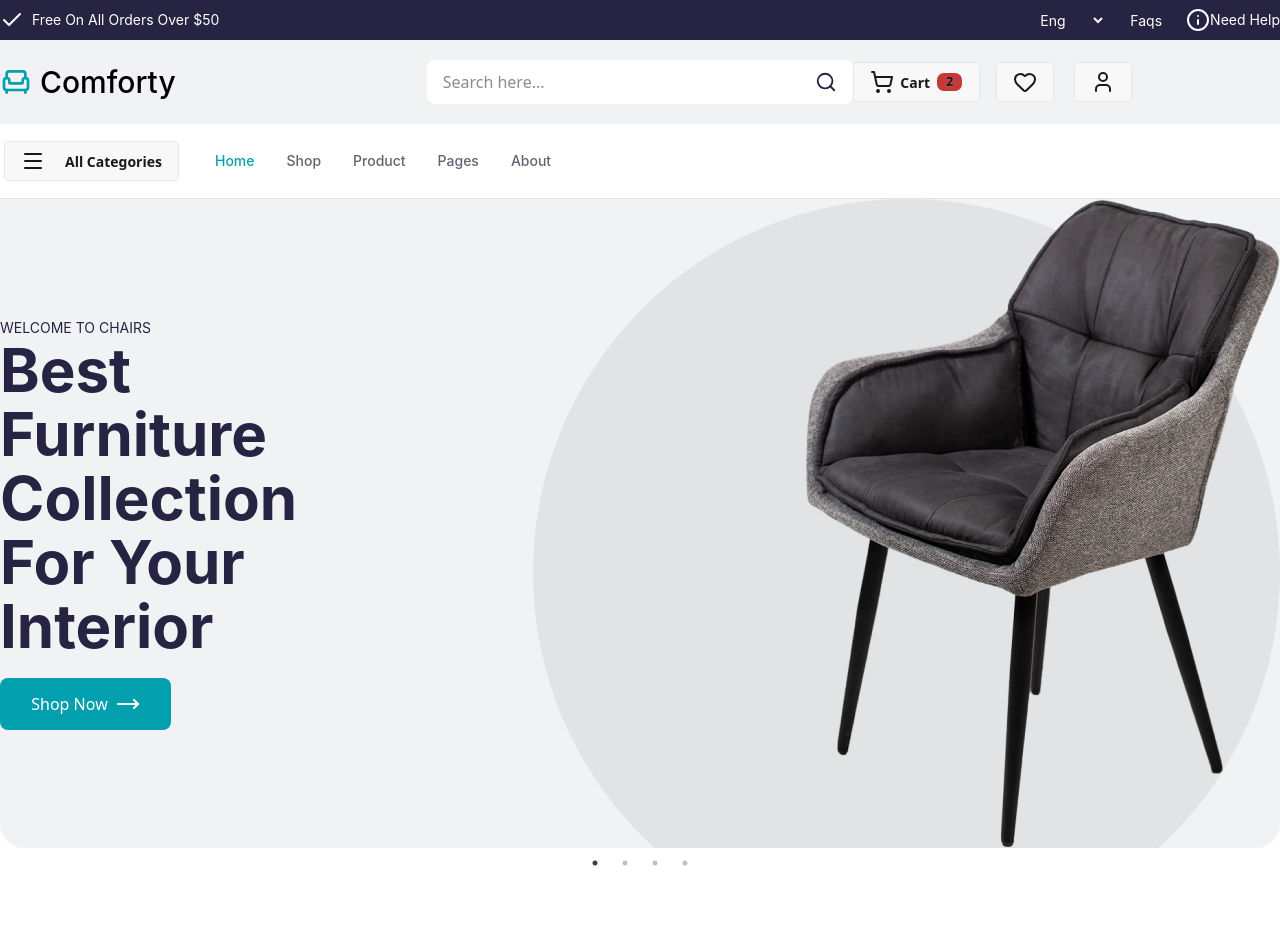
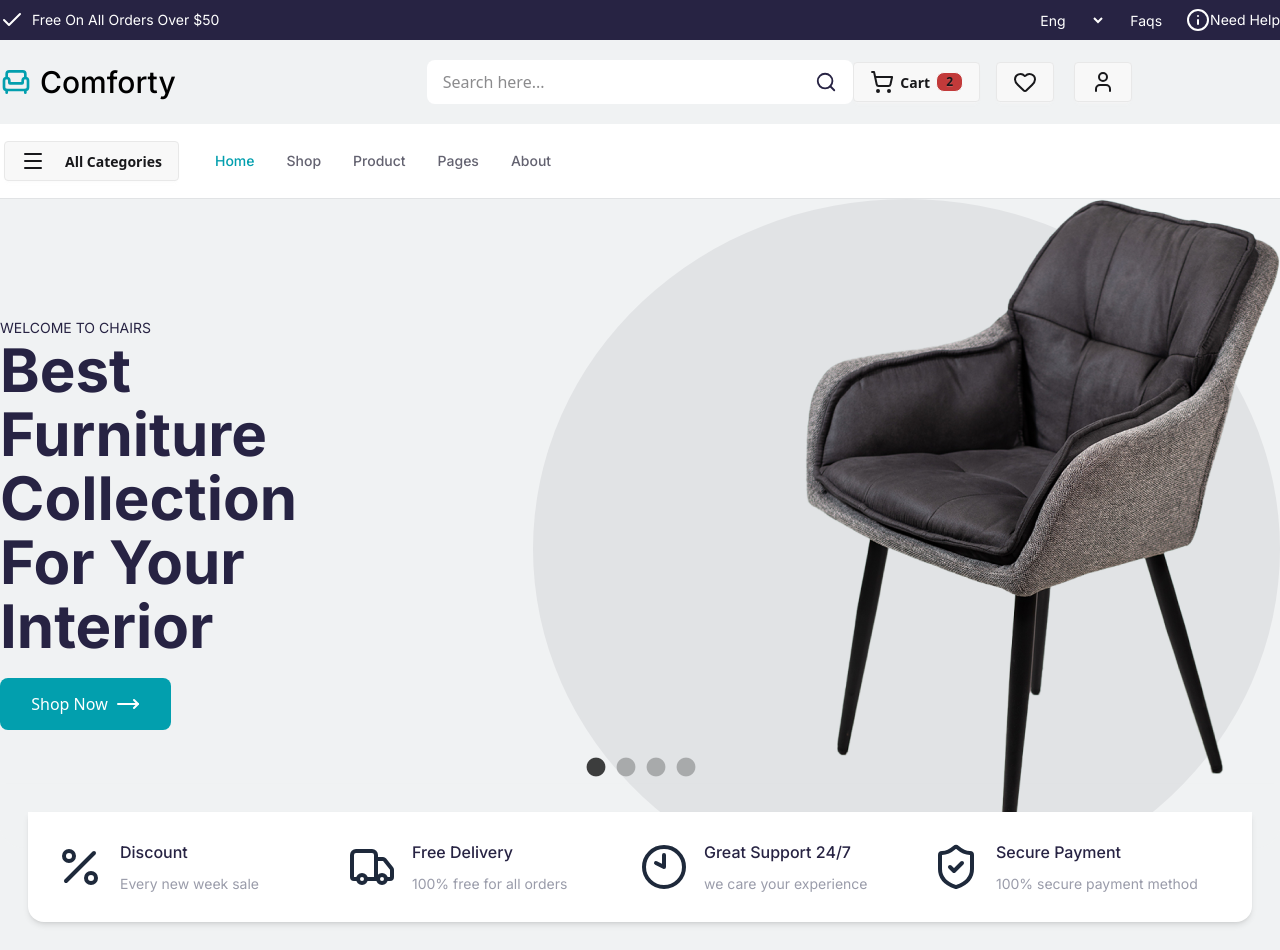
Before and after one commit to Elvisrono/webstar, a React (Vite) app: page / in a window 1280 px wide. Shown: the top 950 px of the page. Before the commit the page ends 873 px from the top, so only its background shows below. Built offline with nearby package versions, Linux system fonts and the light colour scheme.

Commit message:
finish building the delivery ui

```diff
--- a/src/components/Banner.jsx
+++ b/src/components/Banner.jsx
@@ -43,8 +43,8 @@ const Banner = () => {
     };
 
     return (
-         <div className="lg:container">
-            <div className="slider-container w-full h-full">
+         <div className="lg:container h-full">
+            <div className="slider-container">
                 <Slider {...settings}>
                     {
                         products?.map((product) => (
--- /dev/null
+++ b/src/components/Delivery.jsx
@@ -0,0 +1,53 @@
+import { Clock10, Percent, ShieldCheck, Truck } from 'lucide-react'
+import React from 'react'
+
+const Delivery = () => {
+  return (
+    <div className='lg:container bg-white mx-auto shadow-md p-7 rounded-b-2xl'>
+      <div className='grid grid-cols-4'>
+        <div className="delivery_wrapper">
+            <div className='flex items-center gap-4'>
+                <p><Percent color="#1e293b" size='3rem' /></p>
+                <div>
+                    <h4 className='text-base text-[#272343] capitalize font-inter font-medium mb-2.5'>Discount</h4>
+                    <p className='text-sm text-[#9a9caa] font-inter font-normal'>Every new week sale</p>
+                </div>
+            </div>
+
+        </div>
+        <div className="delivery_wrapper">
+            <div className='flex items-center gap-4'>
+                <p><Truck color="#1e293b" size='3rem' /></p>
+                <div>
+                    <h4 className='text-base text-[#272343] capitalize font-inter font-medium mb-2.5'>Free Delivery</h4>
+                    <p className='text-sm text-[#9a9caa] font-inter font-normal'>100% free for all orders</p>
+                </div>
+            </div>
+
+        </div>
+        <div className="delivery_wrapper">
+            <div className='flex items-center gap-4'>
+                <p><Clock10 color="#1e293b" size='3rem' /></p>
+                <div>
+                    <h4 className='text-base text-[#272343] capitalize font-inter font-medium mb-2.5'>Great support 24/7</h4>
+                    <p className='text-sm text-[#9a9caa] font-inter font-normal'>we care your experience</p>
+                </div>
+            </div>
+
+        </div>
+        <div className="delivery_wrapper">
+            <div className='flex items-center gap-4'>
+                <p><ShieldCheck color="#1e293b" size='3rem' /></p>
+                <div>
+                    <h4 className='text-base text-[#272343] capitalize font-inter font-medium mb-2.5'>Secure payment</h4>
+                    <p className='text-sm text-[#9a9caa] font-inter font-normal'>100% secure payment method</p>
+                </div>
+            </div>
+
+        </div>
+      </div>
+    </div>
+  )
+}
+
+export default Delivery
--- a/src/components/Home.jsx
+++ b/src/components/Home.jsx
@@ -1,10 +1,16 @@
 import React from 'react'
 import Banner from './Banner'
+import Delivery from './Delivery'
 
 const Home = () => {
   return (
-    <div className='w-full min-h[850px] bg-[#f0f2f3] flex items-center justify-center rounded-b-3xl'>
-      <Banner />
+    <div>
+        <div className='w-full min-h[850px] bg-[#f0f2f3] flex items-center justify-center rounded-b-3xl'>
+          <Banner />
+        </div>
+        <div className='delivery_component w-full min-h-[#150px] shadow-md p-7'>
+          <Delivery />
+        </div>
     </div>
   )
 }
--- a/src/index.css
+++ b/src/index.css
@@ -1,14 +1,16 @@
-/* tailwind css  */
+/* google font inter - MUST BE FIRST */
+@import url('https://fonts.googleapis.com/css2?family=Inter:ital,opsz,wght@0,14..32,100..900;1,14..32,100..900&display=swap');
+
+/* tailwind css */
 @import "tailwindcss";
 @plugin "daisyui";
-
-/* google font inter  */
-@import url('https://fonts.googleapis.com/css2?family=Inter:ital,opsz,wght@0,14..32,100..900;1,14..32,100..900&display=swap');
 
 @theme {
     --font-inter: "Inter", sans-serif;
 }
-
+body{
+    background-color: #f0f2f3;
+}
 .banner_slide_item {
     display: flex !important;
     justify-content: space-between;
@@ -16,7 +18,17 @@
     gap: 7.5rem;
 }
 
+.slick-prev:before, .slick-next:before {
+    font-family: 'slick';
+    font-size: 20px;
+    line-height: 1;
+    opacity: .75;
+    color: aliceblue;
+    background: blue;
+    -webkit-font-smoothing: antialiased;
+    -moz-osx-font-smoothing: grayscale;
 
+}
 .banner_image {
     position: relative;
     z-index: 2;
@@ -29,7 +41,7 @@
     right: 0;
     max-width: 747px;
     width: 100%;
-    min-height: 747px;
+    min-height: 700px;
     height: 100%;
     background-color: #e1e3e5;
     border-radius: 100%;
@@ -41,14 +53,17 @@
     z-index: 5 !important;
 }
 
-.slick-prev {
-    color: #007580;
+
+.slick-dots{
+    position: absolute;
+    bottom: 150px !important;
+    display: block;
+    width: 100%;
+    padding: 0;
+    margin: 0;
+    list-style: none;
+    text-align: center;
 }
-
-.slick-next {
-    color: #007580 !important;
-}
-
 .slider_container>.slick-slider>.slick-prev:before,
 .slider_container>.slick-slider>.slick-next:before {
     font-family: 'slick';
@@ -63,7 +78,7 @@
 
 .slider_container>.slick-slider>.slick-dots {
     position: absolute;
-    bottom: 100px !important;
+    bottom: 50px !important;
     display: block;
     width: 100%;
     padding: 0;
@@ -89,9 +104,6 @@
     -moz-osx-font-smoothing: grayscale;
 }
 
-.slider_container>.slick-slider>.slick-dots>li.slick-active button:before {
-    color: #007580 !important;
-}
 
 
 .delivery_component {
@@ -100,7 +112,22 @@
     z-index: 5;
 }
 
-
+.slick-dots li button:before {
+    font-size: 22px !important;
+    color: black;
+    position: absolute;
+    top: 0;
+    left: 0 ;
+    width: 20px;
+    height: 20px;
+    content: '•';
+    text-align: center;
+    opacity: .25;
+    -webkit-font-smoothing: antialiased;
+    -moz-osx-font-smoothing: grayscale;
+    line-height: 20px;
+    margin-top: 80px;
+}
 
 
 .features_slider>.slick-slider>.slick-prev:before,
--- a/vite.config.js
+++ b/vite.config.js
@@ -1,8 +1,11 @@
 import { defineConfig } from 'vite'
+import react from '@vitejs/plugin-react'
 import tailwindcss from '@tailwindcss/vite'
 
+// https://vite.dev/config/
 export default defineConfig({
   plugins: [
-    tailwindcss(),
+    react(),
+    tailwindcss()
   ],
 })
```
